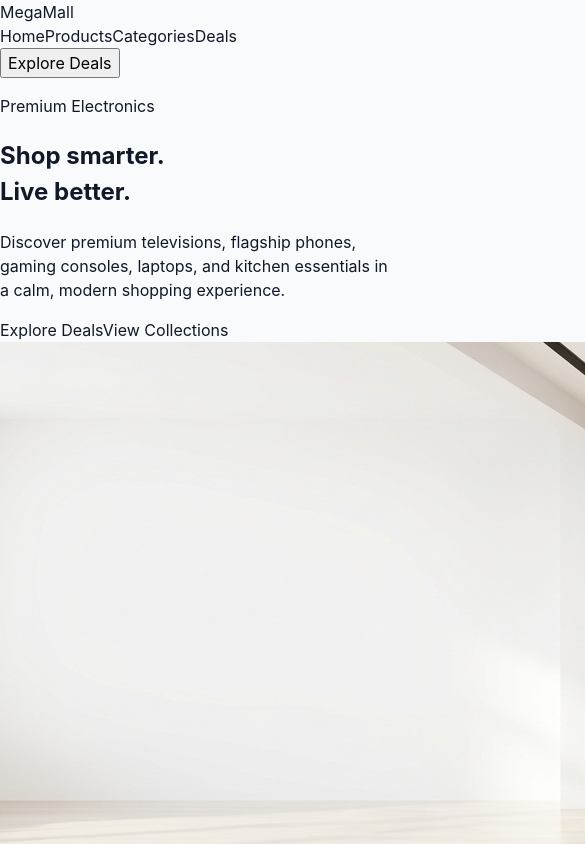
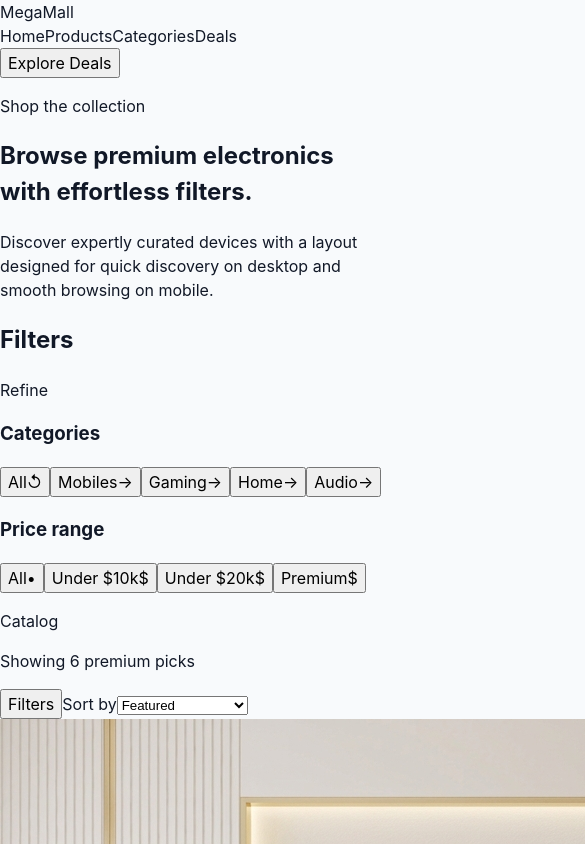
Before and after one commit to Owethudev/UI-UX-improvement-and-reachout-task, a React (Vite) app in the folder myreachoutproject/: page / in a window 390 px wide. Shown: the top 844 px of the page, 585 px wide, since content can reach past the window. Built offline with nearby package versions, Linux system fonts and the light colour scheme.

Commit message:
Add responsive products catalog layout

```diff
--- a/myreachoutproject/src/App.jsx
+++ b/myreachoutproject/src/App.jsx
@@ -1,19 +1,12 @@
 import MainLayout from "./layouts/MainLayout";
-
-import Home from "./pages/Home";
+import Products from "./components/product/Products";
 
 function App() {
-
-    return (
-
-        <MainLayout>
-
-            <Home />
-
-        </MainLayout>
-
-    )
-
+  return (
+    <MainLayout>
+      <Products />
+    </MainLayout>
+  );
 }
 
 export default App;
--- /dev/null
+++ b/myreachoutproject/src/components/product/FilterSidebar.jsx
@@ -0,0 +1,82 @@
+const categories = ["All", "Mobiles", "Gaming", "Home", "Audio"];
+const priceRanges = ["All", "Under $10k", "Under $20k", "Premium"];
+
+export default function FilterSidebar({ activeCategory, onCategoryChange, selectedPrice, onPriceChange, mobile = false, isOpen = true, onClose }) {
+  const content = (
+    <div className="space-y-8">
+      <div>
+        <h3 className="text-sm font-semibold uppercase tracking-[0.3em] text-[#D4AF37]">Categories</h3>
+        <div className="mt-4 space-y-2">
+          {categories.map((category) => (
+            <button
+              key={category}
+              type="button"
+              onClick={() => onCategoryChange(category)}
+              className={`flex w-full items-center justify-between rounded-full px-4 py-2 text-sm transition ${
+                activeCategory === category
+                  ? "bg-[#111111] text-white"
+                  : "bg-[#f5f5f0] text-[#4b5563] hover:bg-[#eceae1]"
+              }`}
+            >
+              <span>{category}</span>
+              <span className="text-xs opacity-70">{category === "All" ? "↺" : "→"}</span>
+            </button>
+          ))}
+        </div>
+      </div>
+
+      <div>
+        <h3 className="text-sm font-semibold uppercase tracking-[0.3em] text-[#D4AF37]">Price range</h3>
+        <div className="mt-4 space-y-2">
+          {priceRanges.map((range) => (
+            <button
+              key={range}
+              type="button"
+              onClick={() => onPriceChange(range)}
+              className={`flex w-full items-center justify-between rounded-full px-4 py-2 text-sm transition ${
+                selectedPrice === range
+                  ? "bg-[#111111] text-white"
+                  : "bg-[#f5f5f0] text-[#4b5563] hover:bg-[#eceae1]"
+              }`}
+            >
+              <span>{range}</span>
+              <span className="text-xs opacity-70">{range === "All" ? "•" : "$"}</span>
+            </button>
+          ))}
+        </div>
+      </div>
+    </div>
+  );
+
+  if (mobile) {
+    return (
+      <div className={`fixed inset-0 z-50 ${isOpen ? "block" : "hidden"}`}>
+        <button
+          type="button"
+          onClick={onClose}
+          className="absolute inset-0 bg-black/30"
+          aria-label="Close filters"
+        />
+        <aside className="absolute right-0 top-0 h-full w-[85%] max-w-sm bg-white p-6 shadow-2xl">
+          <div className="flex items-center justify-between">
+            <h2 className="text-xl font-semibold text-[#111111]">Filter products</h2>
+            <button type="button" onClick={onClose} className="text-sm font-semibold text-[#111111]">
+              Close
+            </button>
+          </div>
+          <div className="mt-8">{content}</div>
+        </aside>
+      </div>
+    );
+  }
+
+  return (
+    <aside className="hidden rounded-[1.75rem] border border-black/10 bg-white p-6 shadow-[0_16px_45px_rgba(17,17,17,0.05)] lg:block">
+      <div className="flex items-center justify-between">
+        <h2 className="text-xl font-semibold text-[#111111]">Filters</h2>
+        <span className="text-sm text-[#4b5563]">Refine</span>
+      </div>
+      <div className="mt-8">{content}</div>
+    </aside>
+  );
+}
--- /dev/null
+++ b/myreachoutproject/src/components/product/ProductGrid.jsx
@@ -0,0 +1,11 @@
+import ProductCard from "./ProductCard";
+
+export default function ProductGrid({ products }) {
+  return (
+    <div className="grid gap-6 md:grid-cols-2 xl:grid-cols-2">
+      {products.map((product) => (
+        <ProductCard key={product.id} product={product} />
+      ))}
+    </div>
+  );
+}
--- /dev/null
+++ b/myreachoutproject/src/components/product/Products.jsx
@@ -0,0 +1,95 @@
+import { useMemo, useState } from "react";
+
+import PageContainer from "../layout/PageContainer";
+import { featuredProducts } from "../../data/featuredProducts";
+import FilterSidebar from "./FilterSidebar";
+import ProductGrid from "./ProductGrid";
+import SortingBar from "./SortingBar";
+
+const catalogProducts = featuredProducts.map((product, index) => {
+  const category = index % 2 === 0 ? "Mobiles" : index % 3 === 0 ? "Home" : "Gaming";
+
+  return {
+    ...product,
+    category,
+  };
+});
+
+export default function Products() {
+  const [activeCategory, setActiveCategory] = useState("All");
+  const [selectedPrice, setSelectedPrice] = useState("All");
+  const [sortBy, setSortBy] = useState("featured");
+  const [mobileFilterOpen, setMobileFilterOpen] = useState(false);
+
+  const visibleProducts = useMemo(() => {
+    const filtered = catalogProducts.filter((product) => {
+      const matchesCategory = activeCategory === "All" || product.category === activeCategory;
+      const matchesPrice =
+        selectedPrice === "All" ||
+        (selectedPrice === "Under $10k" && product.price < 10000) ||
+        (selectedPrice === "Under $20k" && product.price < 20000) ||
+        (selectedPrice === "Premium" && product.price >= 20000);
+
+      return matchesCategory && matchesPrice;
+    });
+
+    const sorted = [...filtered];
+    sorted.sort((a, b) => {
+      if (sortBy === "price-asc") return a.price - b.price;
+      if (sortBy === "price-desc") return b.price - a.price;
+      if (sortBy === "rating") return b.rating - a.rating;
+      return 0;
+    });
+
+    return sorted;
+  }, [activeCategory, selectedPrice, sortBy]);
+
+  return (
+    <section className="bg-[#f7f7f2] py-16 sm:py-20">
+      <PageContainer>
+        <div className="mb-8 flex flex-col gap-3 lg:flex-row lg:items-end lg:justify-between">
+          <div>
+            <p className="text-sm font-semibold uppercase tracking-[0.35em] text-[#D4AF37]">Shop the collection</p>
+            <h2 className="mt-2 text-3xl font-semibold text-[#111111] sm:text-4xl">
+              Browse premium electronics with effortless filters.
+            </h2>
+          </div>
+          <p className="max-w-2xl text-sm leading-7 text-[#4b5563] sm:text-base">
+            Discover expertly curated devices with a layout designed for quick discovery on desktop and smooth browsing on mobile.
+          </p>
+        </div>
+
+        <div className="lg:grid lg:grid-cols-[280px_minmax(0,1fr)] lg:gap-8">
+          <FilterSidebar
+            activeCategory={activeCategory}
+            onCategoryChange={setActiveCategory}
+            selectedPrice={selectedPrice}
+            onPriceChange={setSelectedPrice}
+          />
+
+          <div>
+            <SortingBar
+              resultCount={visibleProducts.length}
+              sortBy={sortBy}
+              onSortChange={setSortBy}
+              onOpenFilters={() => setMobileFilterOpen(true)}
+            />
+            <ProductGrid products={visibleProducts} />
+          </div>
+        </div>
+      </PageContainer>
+
+      {mobileFilterOpen && (
+        <FilterSidebar
+          mobile
+          isOpen={mobileFilterOpen}
+          onClose={() => setMobileFilterOpen(false)}
+          activeCategory={activeCategory}
+          onCategoryChange={setActiveCategory}
+          selectedPrice={selectedPrice}
+          onPriceChange={setSelectedPrice}
+        />
+      )}
+    </section>
+  );
+}
--- /dev/null
+++ b/myreachoutproject/src/components/product/SortingBar.jsx
@@ -0,0 +1,32 @@
+import Button from "../ui/Button";
+
+export default function SortingBar({ resultCount, sortBy, onSortChange, onOpenFilters }) {
+  return (
+    <div className="mb-6 flex flex-col gap-4 rounded-[1.5rem] border border-black/10 bg-white p-4 shadow-[0_12px_35px_rgba(17,17,17,0.04)] sm:flex-row sm:items-center sm:justify-between">
+      <div>
+        <p className="text-sm font-semibold uppercase tracking-[0.3em] text-[#D4AF37]">Catalog</p>
+        <p className="mt-1 text-sm text-[#4b5563]">Showing {resultCount} premium picks</p>
+      </div>
+
+      <div className="flex flex-col gap-3 sm:flex-row sm:items-center">
+        <Button variant="outline" className="rounded-full px-4 py-2.5 text-sm lg:hidden" onClick={onOpenFilters}>
+          Filters
+        </Button>
+
+        <label className="flex items-center gap-2 text-sm text-[#4b5563]">
+          <span className="font-medium">Sort by</span>
+          <select
+            value={sortBy}
+            onChange={(event) => onSortChange(event.target.value)}
+            className="rounded-full border border-black/10 bg-[#f7f7f2] px-3 py-2 text-sm text-[#111111] focus:border-[#D4AF37] focus:outline-none"
+          >
+            <option value="featured">Featured</option>
+            <option value="price-asc">Price: Low to High</option>
+            <option value="price-desc">Price: High to Low</option>
+            <option value="rating">Top Rated</option>
+          </select>
+        </label>
+      </div>
+    </div>
+  );
+}
```
